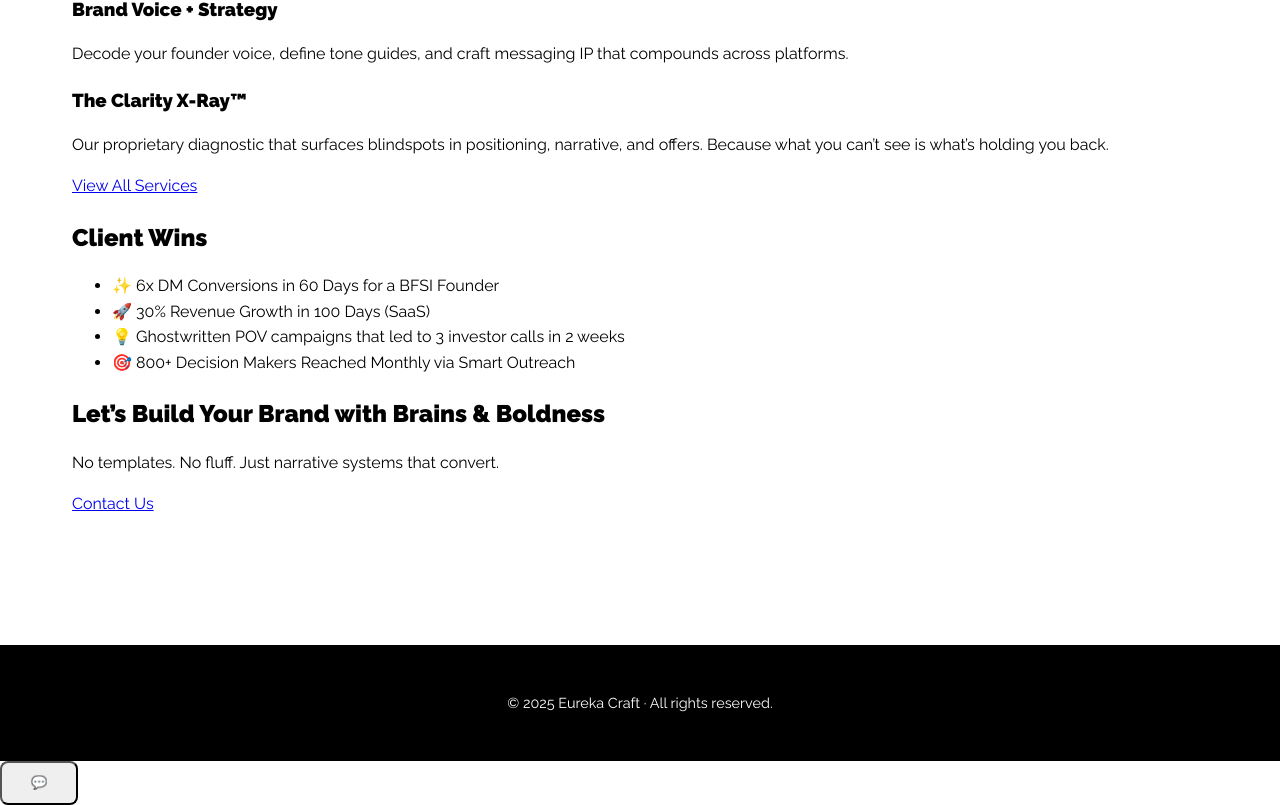
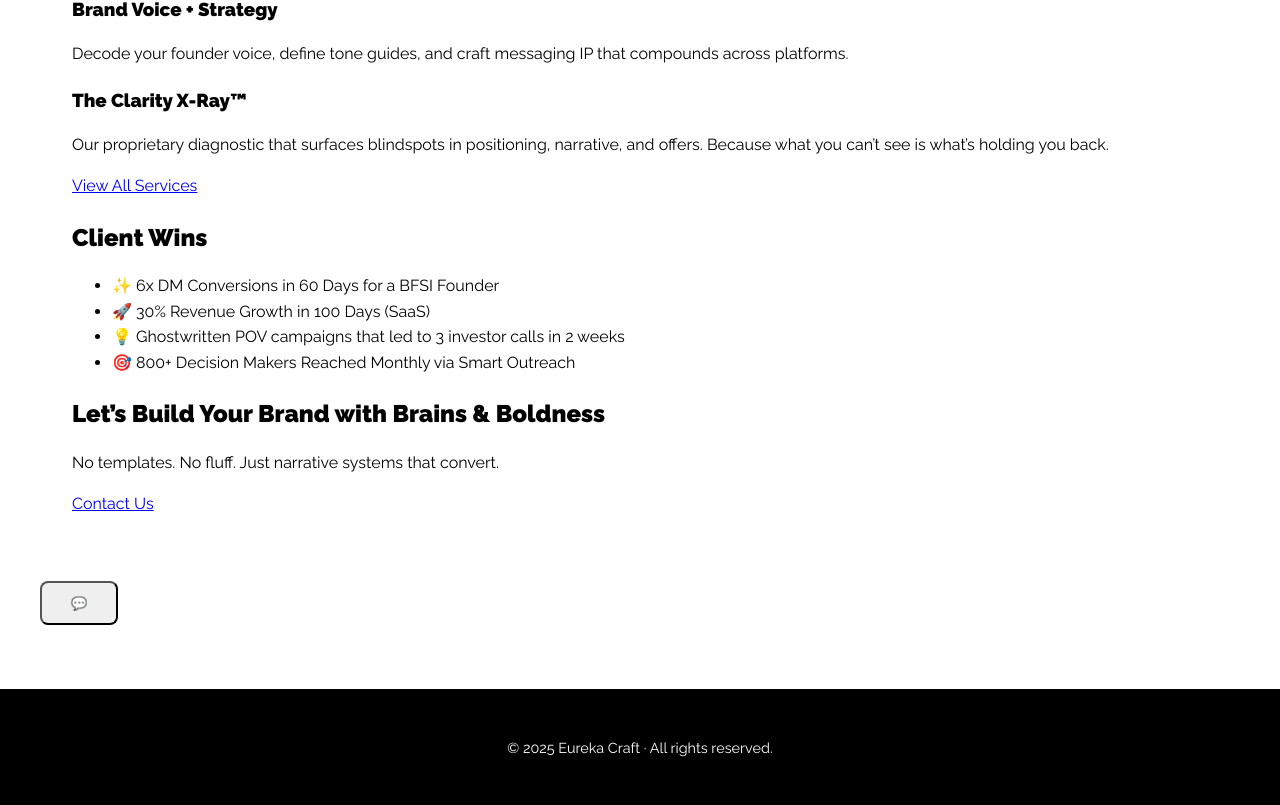
Before and after one commit to ragbak1210-ctrl/eureka-craft, a Next.js app: page / in a window 1280 px wide. Shown: the part 734-1539 px from the top of the page. Built offline with nearby package versions, Linux system fonts and the light colour scheme.

Commit message:
Update _app.js

```diff
--- a/pages/_app.js
+++ b/pages/_app.js
@@ -2,17 +2,11 @@ import "@/styles/globals.css";
 import Layout from "@/components/Layout";
 import CraftyWidget from "@/components/CraftyWidget";
 
-export default function App({ Component, pageProps }) {
+export default function MyApp({ Component, pageProps }) {
   return (
-    <>
-      {/* Global site layout (Navbar + Footer) */}
-      <Layout>
-        {/* Page content */}
-        <Component {...pageProps} />
-      </Layout>
-
-      {/* Crafty appears globally across all pages */}
-      <CraftyWidget />
-    </>
+    <Layout>
+      <Component {...pageProps} />
+      <CraftyWidget /> {/* Crafty everywhere */}
+    </Layout>
   );
 }
```
